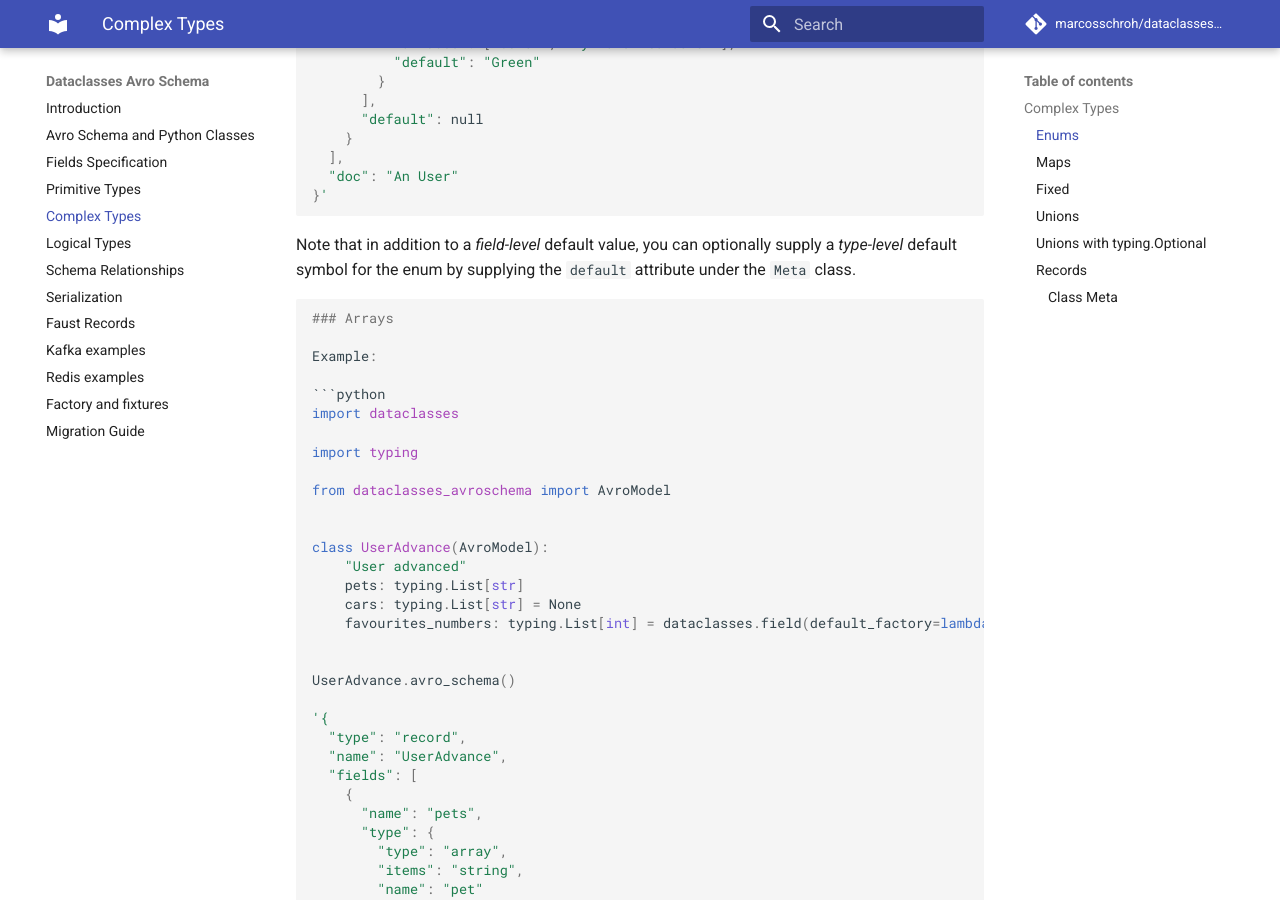
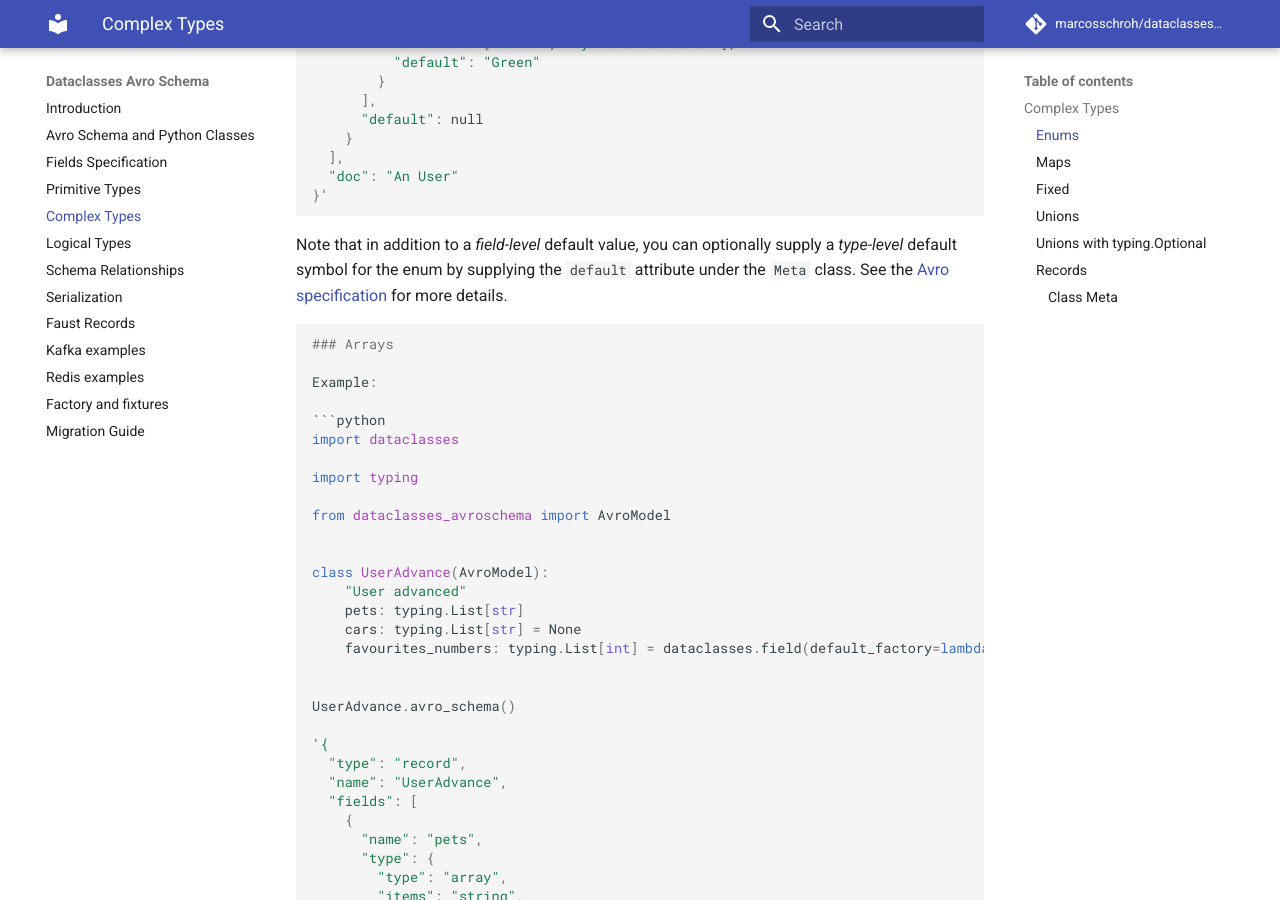
Before and after one commit to marcosschroh/dataclasses-avroschema, an MkDocs documentation site: the page built from docs/complex_types.md, in a window 1280 px wide and 900 px high, scrolled down 1491 px. Built offline with MkDocs 1.6.1 and Material for MkDocs 9.7.7, drawn with Linux system fonts in a browser that asks for light colours; comment, search, counter and statistics services are not loaded.

Commit message:
link to avro specification

````diff
--- a/docs/complex_types.md
+++ b/docs/complex_types.md
@@ -69,7 +69,8 @@ User.avro_schema()
 ```
 
 Note that in addition to a *field-level* default value, you can optionally supply a *type-level* default symbol for the
-enum by supplying the `default` attribute under the `Meta` class.
+enum by supplying the `default` attribute under the `Meta` class. See the
+[Avro specification](https://avro.apache.org/docs/1.10.2/spec.html#Enums) for more details.
 
 ```
 
````
